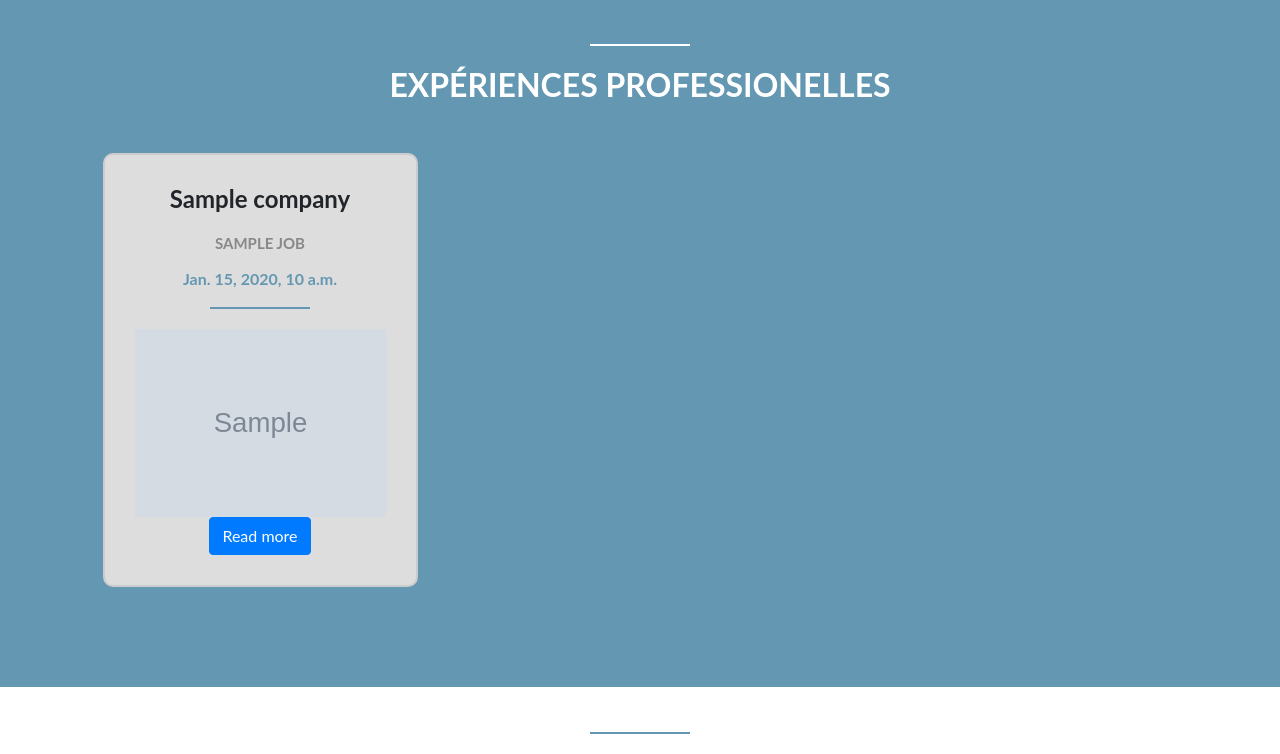
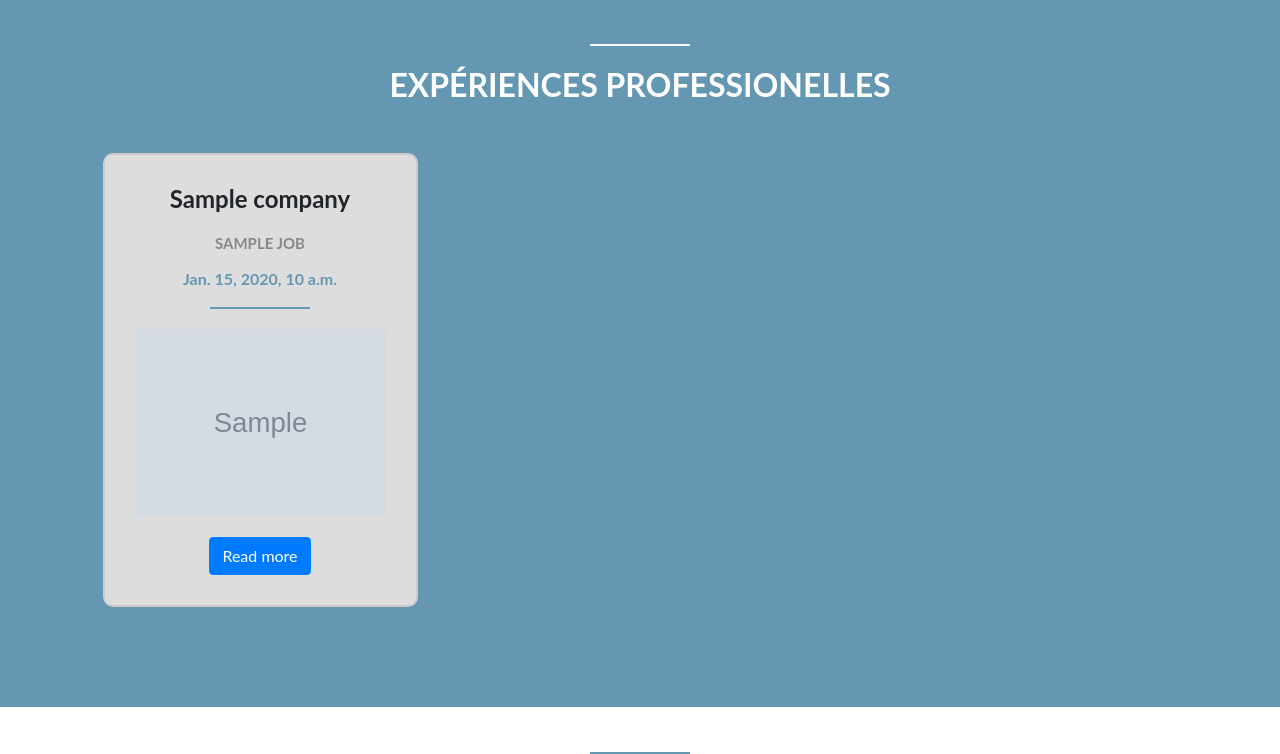
Before and after one commit to Ruldane/djangoportfolio, a Django app: template jobs/templates/jobs/home.html in a window 1280 px wide. Shown: the part 1332-2086 px from the top of the page. Run offline with Django 3.2, Linux system fonts and the light colour scheme; tables that the repository leaves empty hold one stand-in row (values such as "Sample post"); the template is opened without the code that fills it: values that come from a table or form of the project are taken from there, most other values are stand-ins (such as "Sample title", 1, 10 or a date in 2020); grey boxes marked "Sample" are stand-in pictures; data that the repository does not hold is empty; some libraries are stand-ins or nearby versions.

Commit message:
Margin on image experiences

```diff
--- a/jobs/templates/jobs/home.html
+++ b/jobs/templates/jobs/home.html
@@ -61,7 +61,7 @@
                 <p class="card-text+top text-center">{{ job.date_to_date }}</p>
                  <span class="fas fa-graduation-cap"></span>
                  <div class="red-divider"></div>
-                   <img  src="{{ job.image.url }}"  class="img-fluid">
+                   <img  src="{{ job.image.url }}"  class="img-fluid imgexperiences">
                     <a href="{% url 'detailjobs' job.id %}" target="_blank"> <button type="button" class="btn btn-primary">Read more</button></a>
               </div>
          </div>
--- a/portfolio/static/css/jobs/style.css
+++ b/portfolio/static/css/jobs/style.css
@@ -181,6 +181,11 @@ font-size: 20px;
     background: #6497B1;
     font-family: 'Lato', sans-serif;
 }
+
+#experience .imgexperiences {
+    margin-bottom:20px;
+}
+
 #experience p{
     color: #6497B1;
 }
```
